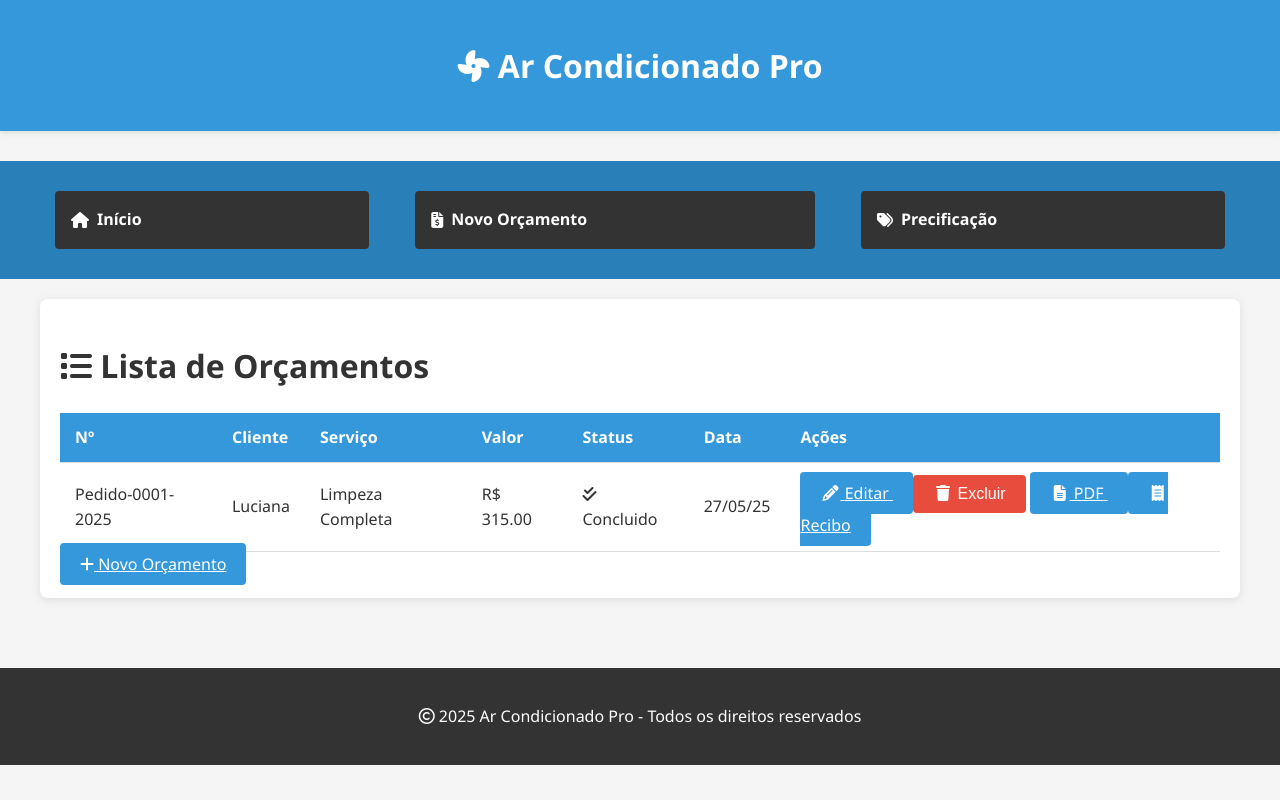
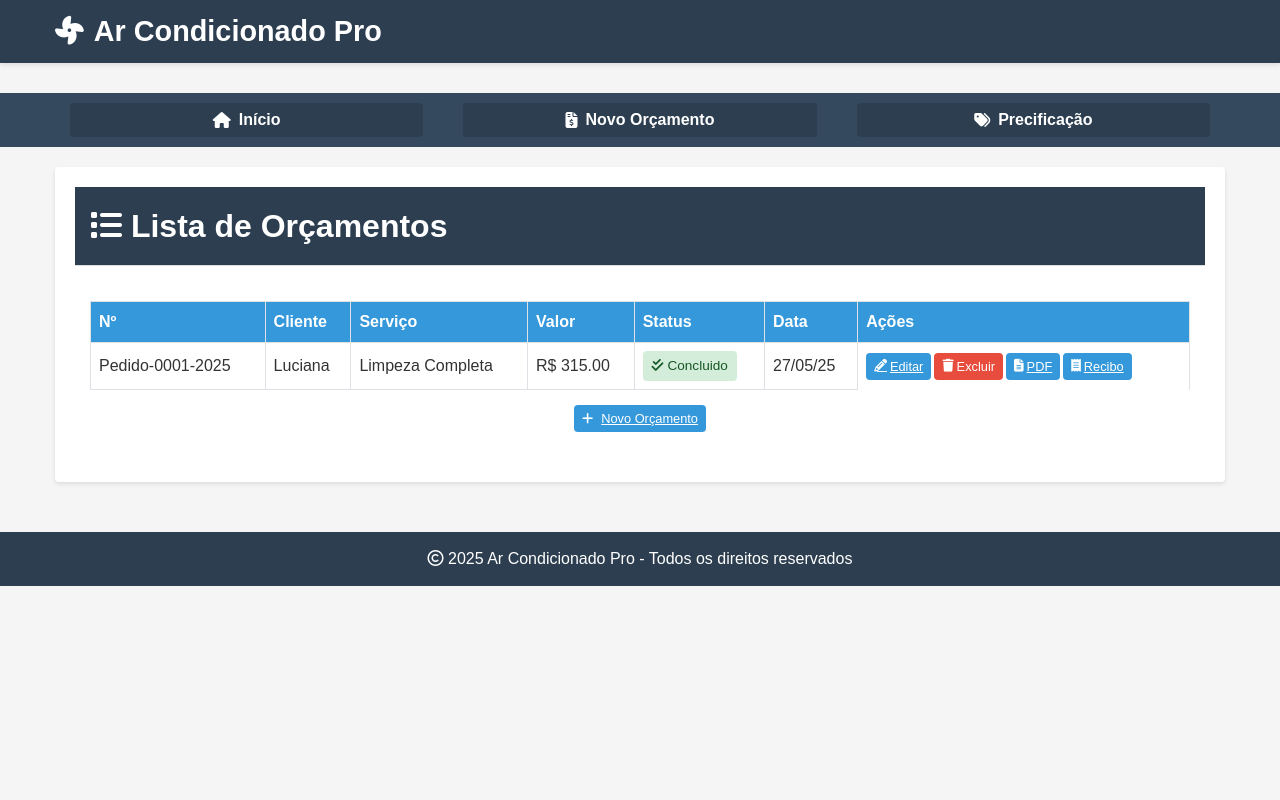
Before and after one commit to Rodrigolu25/rgsclimatizacao, a Flask app: page /lista_orcamentos in a window 1280 px wide. Run offline with Flask 3, Linux system fonts and the light colour scheme.

Commit message:
Mensagem

```diff
--- a/templates/base.html
+++ b/templates/base.html
@@ -5,20 +5,56 @@
     <meta charset="UTF-8">
     <meta name="viewport" content="width=device-width, initial-scale=1.0, shrink-to-fit=no">
     <title>Ar Condicionado Pro - {% block title %}{% endblock %}</title>
-    <!-- Adicione o Font Awesome -->
     <link rel="stylesheet" href="https://cdnjs.cloudflare.com/ajax/libs/font-awesome/6.4.0/css/all.min.css">
     <link rel="stylesheet" href="{{ url_for('static', filename='style.css') }}">
     <style>
-        /* Estilos responsivos adicionais */
-        @media (max-width: 768px) {
-            header .container h1 {
-                font-size: 1.5rem;
-                text-align: center;
+        /* Reset e estilos base */
+        * {
+            box-sizing: border-box;
+            margin: 0;
+            padding: 0;
+        }
+
+        body {
+            font-family: Arial, sans-serif;
+            font-size: 14px;
+            line-height: 1.5;
+            color: #333;
+            background-color: #f5f5f5;
+        }
+
+        .container {
+            width: 100%;
+            max-width: 1200px;
+            padding: 0 10px;
+            margin: 0 auto;
+        }
+
+        /* Header */
+        header {
+            background-color: #2c3e50;
+            color: white;
+            padding: 10px 0;
+        }
+
+        header h1 {
+            display: flex;
+            align-items: center;
+            gap: 10px;
+            font-size: 1.3rem;
+        }
+
+        /* Navegação */
+        nav {
+            background-color: #34495e;
+            padding: 10px 0;
         }
 
         nav ul {
+            display: flex;
             flex-direction: column;
-                gap: 0.5rem;
+            gap: 5px;
+            list-style: none;
         }
 
         nav li {
@@ -26,26 +62,92 @@
         }
 
         nav a {
-                padding: 0.5rem;
-                justify-content: center;
+            display: flex;
+            align-items: center;
+            gap: 8px;
+            padding: 8px;
+            text-decoration: none;
+            color: white;
+            background-color: #2c3e50;
+            border-radius: 4px;
+            transition: background-color 0.3s;
         }
 
+        nav a:hover {
+            background-color: #1a252f;
+        }
+
+        /* Alertas */
         .alert {
-                padding: 0.75rem;
-                font-size: 0.9rem;
+            padding: 10px;
+            margin-bottom: 15px;
+            border-radius: 4px;
+            display: flex;
+            align-items: center;
+            gap: 8px;
+        }
+
+        .alert-success {
+            background-color: #d4edda;
+            color: #155724;
+        }
+
+        .alert-danger {
+            background-color: #f8d7da;
+            color: #721c24;
+        }
+
+        .alert-info {
+            background-color: #d1ecf1;
+            color: #0c5460;
+        }
+
+        /* Footer */
+        footer {
+            text-align: center;
+            padding: 15px;
+            margin-top: 30px;
+            background-color: #2c3e50;
+            color: white;
+        }
+
+        /* Media Queries */
+        @media (min-width: 576px) {
+            body {
+                font-size: 15px;
+            }
+
+            nav ul {
+                flex-direction: row;
+                gap: 10px;
+            }
+
+            header h1 {
+                font-size: 1.5rem;
             }
         }
 
-        @media (max-width: 576px) {
-            .container {
-                padding-left: 15px;
-                padding-right: 15px;
+        @media (min-width: 768px) {
+            body {
+                font-size: 16px;
             }
 
-            footer p {
-                font-size: 0.8rem;
+            .container {
+                padding: 0 15px;
+            }
+
+            header h1 {
+                font-size: 1.8rem;
+            }
+
+            nav a {
+                padding: 10px 15px;
+                justify-content: center;
             }
         }
+
+        /* Bloco para estilos específicos das páginas */
+        {% block style %}{% endblock %}
     </style>
 </head>
 
@@ -58,16 +160,10 @@
 
     <nav>
         <div class="container">
-            <ul style="display: flex; flex-wrap: wrap; gap: 1rem; padding: 0; list-style: none;">
-                <li style="flex: 1 0 auto;"><a href="{{ url_for('index') }}" style="display: flex; align-items: center; gap: 0.5rem; padding: 1rem; text-decoration: none; color: white; background-color: #333; border-radius: 4px;">
-                    <i class="fas fa-home"></i> <span>Início</span>
-                </a></li>
-                <li style="flex: 1 0 auto;"><a href="{{ url_for('orcamento') }}" style="display: flex; align-items: center; gap: 0.5rem; padding: 1rem; text-decoration: none; color: white; background-color: #333; border-radius: 4px;">
-                    <i class="fas fa-file-invoice-dollar"></i> <span>Novo Orçamento</span>
-                </a></li>
-                <li style="flex: 1 0 auto;"><a href="{{ url_for('precificacao') }}" style="display: flex; align-items: center; gap: 0.5rem; padding: 1rem; text-decoration: none; color: white; background-color: #333; border-radius: 4px;">
-                    <i class="fas fa-tags"></i> <span>Precificação</span>
-                </a></li>
+            <ul>
+                <li><a href="{{ url_for('index') }}"><i class="fas fa-home"></i> <span>Início</span></a></li>
+                <li><a href="{{ url_for('orcamento') }}"><i class="fas fa-file-invoice-dollar"></i> <span>Novo Orçamento</span></a></li>
+                <li><a href="{{ url_for('precificacao') }}"><i class="fas fa-tags"></i> <span>Precificação</span></a></li>
             </ul>
         </div>
     </nav>
@@ -76,7 +172,7 @@
         {% with messages = get_flashed_messages(with_categories=true) %}
         {% if messages %}
         {% for category, message in messages %}
-        <div class="alert alert-{{ category }}" style="padding: 1rem; margin-bottom: 1rem; border-radius: 4px; display: flex; align-items: center; gap: 0.5rem;">
+        <div class="alert alert-{{ category }}">
             <i class="fas fa-{% if category == 'success' %}check-circle{% elif category == 'danger' %}exclamation-circle{% else %}info-circle{% endif %}"></i>
             <span>{{ message }}</span>
         </div>
@@ -87,7 +183,7 @@
         {% block content %}{% endblock %}
     </main>
 
-    <footer style="text-align: center; padding: 20px; margin-top: 30px; background-color: #333; color: white;">
+    <footer>
         <p><i class="far fa-copyright"></i> 2025 Ar Condicionado Pro - Todos os direitos reservados</p>
     </footer>
 
--- a/templates/lista_orcamentos.html
+++ b/templates/lista_orcamentos.html
@@ -1,21 +1,34 @@
 {% extends "base.html" %}
 
-{% block head %}
-{{ super() }}
-<link rel="stylesheet" href="https://cdnjs.cloudflare.com/ajax/libs/font-awesome/6.0.0/css/all.min.css">
+{% block title %}Lista de Orçamentos{% endblock %}
+
+{% block style %}
 <style>
-    /* Estilos gerais */
-    .badge {
-        font-size: 0.85rem;
-        padding: 0.35em 0.65em;
+    /* Estilos da tabela */
+    .card {
+        border: 1px solid #ddd;
+        border-radius: 0;
+        margin: 0 -10px;
+        width: calc(100% + 20px);
+        box-shadow: none;
     }
 
-    /* Estilos para tabela responsiva */
-    @media (max-width: 768px) {
-        .table-responsive {
-            border: 1px solid #dee2e6;
-            border-radius: 4px;
+    .card-header {
+        background-color: #2c3e50;
+        color: white;
+        padding: 10px;
+        border-bottom: 1px solid #ddd;
+    }
+
+    .card-body {
+        padding: 5px;
         overflow-x: auto;
+    }
+
+    .table {
+        width: 100%;
+        margin-bottom: 0;
+        border-collapse: collapse;
     }
 
     .table thead {
@@ -24,8 +37,8 @@
 
     .table tr {
         display: block;
-            margin-bottom: 1rem;
-            border: 1px solid #dee2e6;
+        margin-bottom: 10px;
+        border: 1px solid #ddd;
         border-radius: 4px;
     }
 
@@ -33,71 +46,165 @@
         display: flex;
         justify-content: space-between;
         align-items: center;
-            padding: 0.5rem;
-            border-bottom: 1px solid #f0f0f0;
+        padding: 8px 5px;
+        border-bottom: 1px solid #eee;
     }
 
     .table td::before {
         content: attr(data-label);
         font-weight: bold;
-            padding-right: 1rem;
+        padding-right: 8px;
+        flex: 0 0 100px;
     }
 
     .table td:last-child {
         border-bottom: none;
     }
 
-        /* Ajuste para o tamanho do ícone dentro dos botões pequenos */
-        .btn-group-sm > .btn {
-            padding: 0.25rem 0.5rem; /* Ajustado para melhor visualização */
+    /* Badges de status */
+    .badge {
+        display: inline-flex;
+        align-items: center;
+        gap: 4px;
+        font-size: 0.75rem;
+        padding: 0.25em 0.4em;
+        border-radius: 4px;
     }
 
-        .btn-group-sm > .btn i {
-            font-size: 0.9rem; /* Tamanho do ícone ajustado para mobile */
+    .badge-warning {
+        background-color: #fff3cd;
+        color: #856404;
+    }
+
+    .badge-success {
+        background-color: #d4edda;
+        color: #155724;
+    }
+
+    .badge-danger {
+        background-color: #f8d7da;
+        color: #721c24;
+    }
+
+    .badge-info {
+        background-color: #d1ecf1;
+        color: #0c5460;
+    }
+
+    .badge-secondary {
+        background-color: #e2e3e5;
+        color: #383d41;
+    }
+
+    /* Botões */
+    .btn-group {
+        display: flex;
+        flex-wrap: nowrap;
+        gap: 3px;
+    }
+
+    .btn {
+        padding: 0.2rem 0.3rem;
+        font-size: 0.7rem;
+        border-radius: 4px;
+        display: inline-flex;
+        align-items: center;
+        justify-content: center;
+    }
+
+    .btn i {
+        font-size: 0.8rem;
+    }
+
+    .btn span {
+        display: none;
+    }
+
+    /* Botão de novo orçamento */
+    .btn-new {
+        padding: 8px 15px;
+        font-size: 0.9rem;
+        margin: 15px auto;
+        display: block;
+        width: fit-content;
+    }
+
+    .btn-new i {
+        margin-right: 5px;
+    }
+
+    /* Media Queries para telas maiores */
+    @media (min-width: 576px) {
+        .card {
+            border-radius: 4px;
+            margin: 0 auto;
+            width: 100%;
+            box-shadow: 0 2px 4px rgba(0,0,0,0.1);
+        }
+
+        .btn {
+            padding: 0.25rem 0.5rem;
+            font-size: 0.8rem;
         }
     }
 
-    /* Ajustes para mobile muito pequeno */
-    @media (max-width: 576px) {
-        .card {
-            border: none !important;
-            padding: 0;
+    @media (min-width: 768px) {
+        .card-header, .card-body {
+            padding: 15px;
         }
 
-        .card-body {
+        .table {
+            display: table;
+            border-collapse: collapse;
+        }
+
+        .table thead {
+            display: table-header-group;
+            background-color: #f8f9fa;
+        }
+
+        .table tr {
+            display: table-row;
+            margin-bottom: 0;
+            border: none;
+        }
+
+        .table td, .table th {
+            display: table-cell;
             padding: 0.5rem;
+            border: 1px solid #dee2e6;
+            text-align: left;
+        }
+
+        .table td::before {
+            display: none;
         }
 
         .badge {
-            font-size: 0.75rem;
+            font-size: 0.85rem;
+            padding: 0.35em 0.65em;
         }
 
-        /* Garante que o texto "Editar", "Excluir", etc. não apareça em telas muito pequenas */
-        .btn-group-sm > .btn .d-md-inline {
-            display: none !important;
+        .btn span {
+            display: inline;
+            margin-left: 3px;
         }
-    }
-
-    /* Garante que o grupo de botões não quebre linha */
-    .btn-group[role="group"] {
-        display: inline-flex;
-        white-space: nowrap;
     }
 </style>
 {% endblock %}
 
 {% block content %}
-<div class="container-fluid px-0 px-md-2">
+<div class="container">
     <div class="card">
         <div class="card-header">
             <h1 class="h5 mb-0"><i class="fas fa-list"></i> Lista de Orçamentos</h1>
         </div>
 
-        <div class="card-body p-2">
+        <div class="card-body">
             {% with messages = get_flashed_messages(with_categories=true) %}
                 {% if messages %}
                     {% for category, message in messages %}
-                        <div class="alert alert-{{ category }} p-2 mb-2">
+                        <div class="alert alert-{{ category }}">
                             <i class="fas fa-{% if category == 'success' %}check-circle{% elif category == 'danger' %}exclamation-circle{% else %}info-circle{% endif %}"></i>
                             {{ message }}
                         </div>
@@ -106,8 +213,8 @@
             {% endwith %}
 
             <div class="table-responsive">
-                <table class="table table-sm table-striped table-hover mb-0">
-                    <thead class="thead-light">
+                <table class="table">
+                    <thead>
                         <tr>
                             <th>Nº</th>
                             <th>Cliente</th>
@@ -143,22 +250,18 @@
                             </td>
                             <td class="d-none d-sm-table-cell" data-label="Data">{{ orcamento.data_criacao.strftime('%d/%m/%y') }}</td>
                             <td data-label="Ações">
-                                <div class="btn-group btn-group-sm" role="group" style="flex-wrap: nowrap;">
+                                <div class="btn-group" role="group">
                                     <a href="{{ url_for('editar_orcamento', id=orcamento.id) }}" class="btn btn-primary" title="Editar">
-                                        <i class="fas fa-pencil-alt fa-fw"></i>
-                                        <span class="d-none d-md-inline">Editar</span>
+                                        <i class="fas fa-pencil-alt"></i><span>Editar</span>
                                     </a>
                                     <button onclick="excluirOrcamento({{ orcamento.id }})" class="btn btn-danger" title="Excluir">
-                                        <i class="fas fa-trash fa-fw"></i>
-                                        <span class="d-none d-md-inline">Excluir</span>
+                                        <i class="fas fa-trash"></i><span>Excluir</span>
                                     </button>
                                     <a href="{{ url_for('gerar_pdf_orcamento', id=orcamento.id) }}" class="btn btn-info" title="Gerar PDF" target="_blank">
-                                        <i class="fas fa-file-alt fa-fw"></i>
-                                        <span class="d-none d-md-inline">PDF</span>
+                                        <i class="fas fa-file-alt"></i><span>PDF</span>
                                     </a>
                                     <a href="{{ url_for('recibo', id=orcamento.id) }}" class="btn btn-secondary" title="Gerar Recibo" target="_blank">
-                                        <i class="fas fa-receipt fa-fw"></i>
-                                        <span class="d-none d-md-inline">Recibo</span>
+                                        <i class="fas fa-receipt"></i><span>Recibo</span>
                                     </a>
                                 </div>
                             </td>
@@ -168,15 +271,15 @@
                 </table>
             </div>
 
-            <div class="mt-3 text-center">
-                <a href="{{ url_for('orcamento') }}" class="btn btn-success btn-sm">
-                    <i class="fas fa-plus"></i> <span class="d-none d-md-inline">Novo Orçamento</span>
+            <a href="{{ url_for('orcamento') }}" class="btn btn-success btn-new">
+                <i class="fas fa-plus"></i><span>Novo Orçamento</span>
             </a>
         </div>
     </div>
 </div>
-</div>
+{% endblock %}
 
+{% block scripts %}
 <script>
 function excluirOrcamento(id) {
     if (confirm('Tem certeza que deseja excluir este orçamento?')) {
```
Also changed, not shown: templates/index.html (+11 -23 lines). Lines whose indentation alone changed are shown as unchanged.
